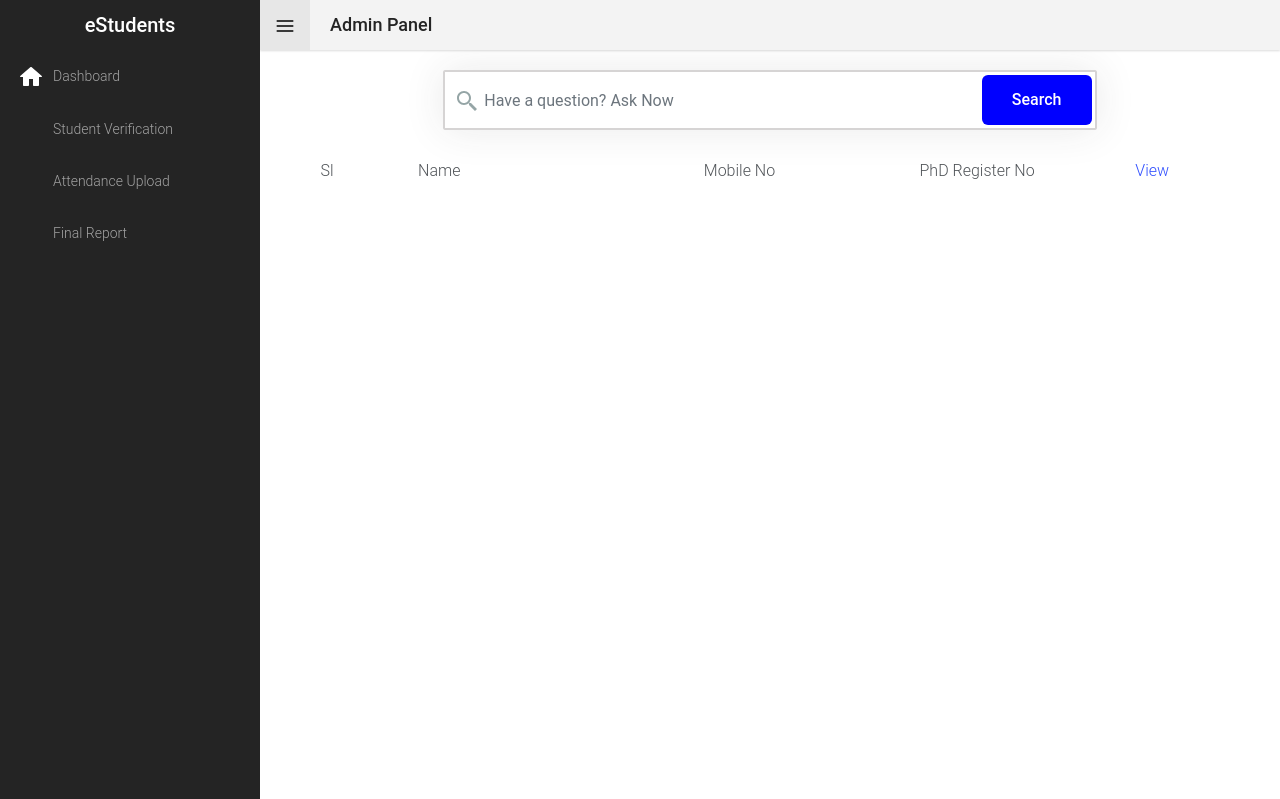
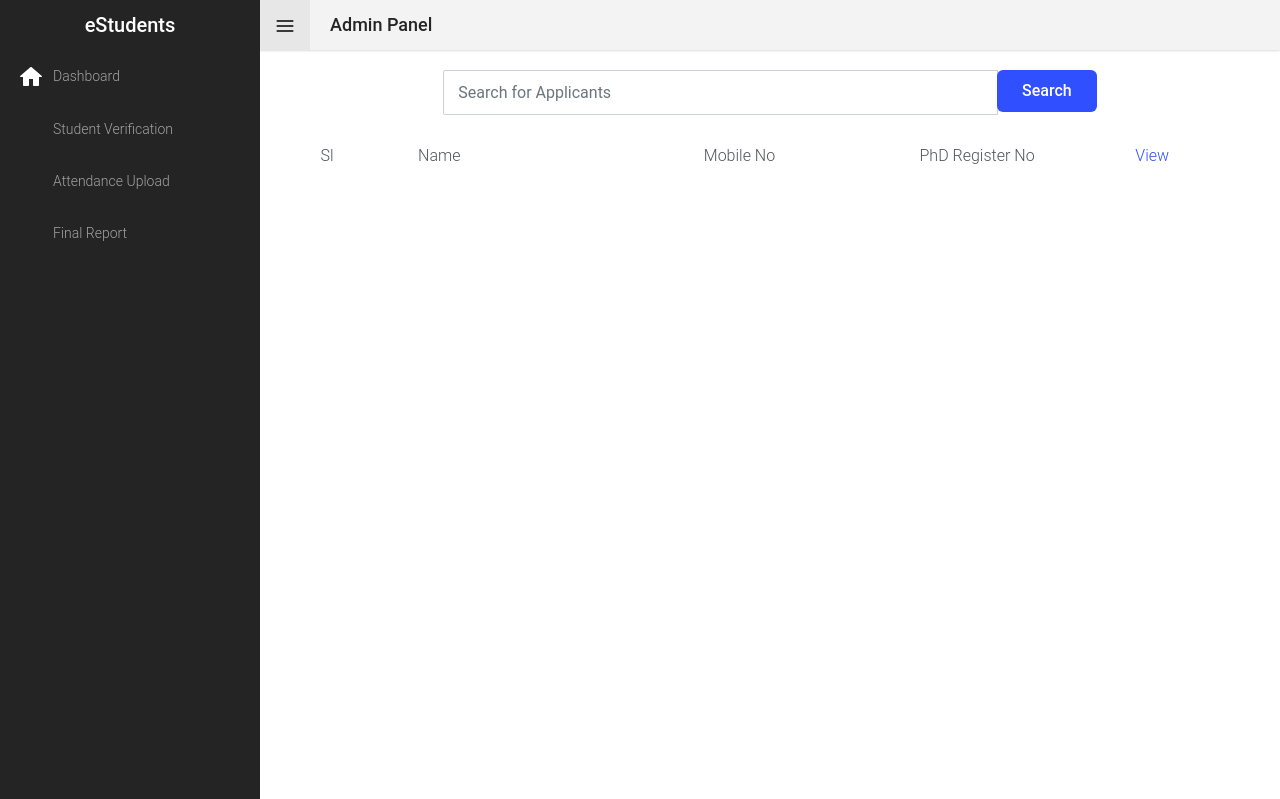
Before and after one commit to sharunrajeev/studentManagementSystem, a Django app: page /owner/approve in a window 1280 px wide. Shown: the top 799 px of the page. Run offline with Django 4.2, Linux system fonts and the light colour scheme; data that the repository does not hold is empty; some libraries are stand-ins or nearby versions.

Commit message:
Search implemented in approval side

```diff
--- a/owner/views.py
+++ b/owner/views.py
@@ -6,7 +6,7 @@ from django.core.mail import EmailMessage
 from django.conf import settings
 from django.template.loader import render_to_string
 import django.contrib.messages as messages
-
+from django.contrib.postgres.search import SearchVector
 
 # Create your views here.
 
@@ -16,11 +16,22 @@ def dashboard(request):
 
 
 def approve(request):
-    users = Applicants.objects.all()
+    #coded by hana
+    if request.method == 'POST':
 
-    users = reversed(users)
+        search_vector = SearchVector('Name', 'Phd_Reg')
+        Searchfield=request.POST['name']
 
-    return render(request, 'owner/verify.html', {'users': users})
+
+
+        users = Applicants.objects.annotate(search=search_vector).filter(search=Searchfield)
+        return render(request, 'owner/verify.html', {'users': users, 'message': 'User not found'})
+    else:
+        users = Applicants.objects.all()
+
+        users = reversed(users)
+
+        return render(request, 'owner/verify.html', {'users': users ,'message': 'User not found'})
 
 
 def individual_view(request, userid):
@@ -91,7 +102,7 @@ def payment(request):
         users = Candidates.objects.all()
 
     users = reversed(users)
-    return render(request, 'owner/paymentstatus.html', {'users': users})
+    return render(request, 'owner/paymentstatus.html', {'users': users,'message': 'User not found'})
 
 
 # User management by Sharun
--- a/templates/owner/verify.html
+++ b/templates/owner/verify.html
@@ -31,11 +31,21 @@
                     <div class="d-flex justify-content-center align-items-center">
                       <div class="col-md-8">
 
-                        <div class="search">
-                          <img class="fa-search" src="{% static 'assets/search.svg' %}" alt=""/>
-                          <input type="text" class="form-control" placeholder="Have a question? Ask Now">
-                          <button class="btn btn-primary">Search</button>
+                          <form action="approve" method="post">
+
+                      {% csrf_token %}
+
+                        <div class="input-group">
+                            <input name="name" type="text" placeholder="Search for Applicants" class="form-control" />
+                                <div class="input-group-append">
+                                <button type="submit" class="btn btn-primary">Search</button>
+
+                            </div>
                         </div>
+                    </form>
+
+
+
 
                       </div>
         </div>
```
